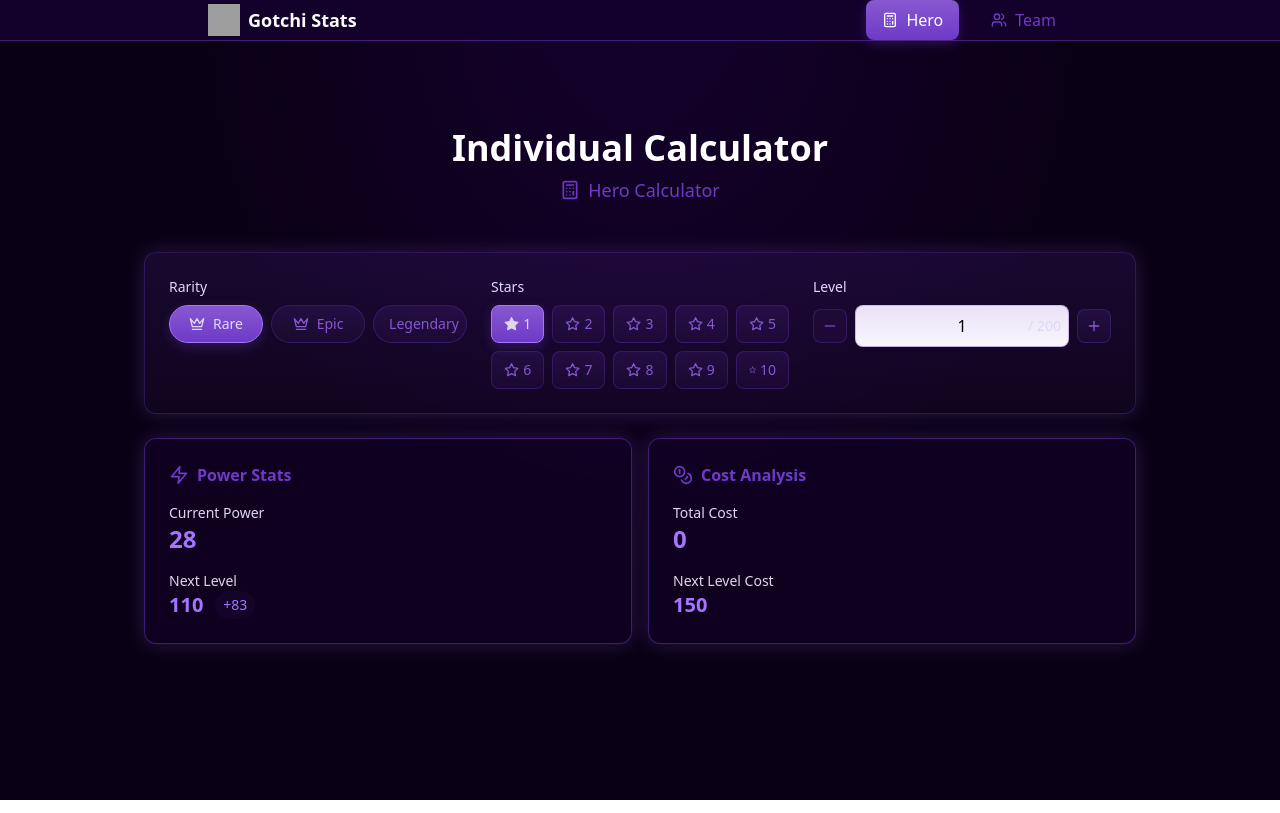
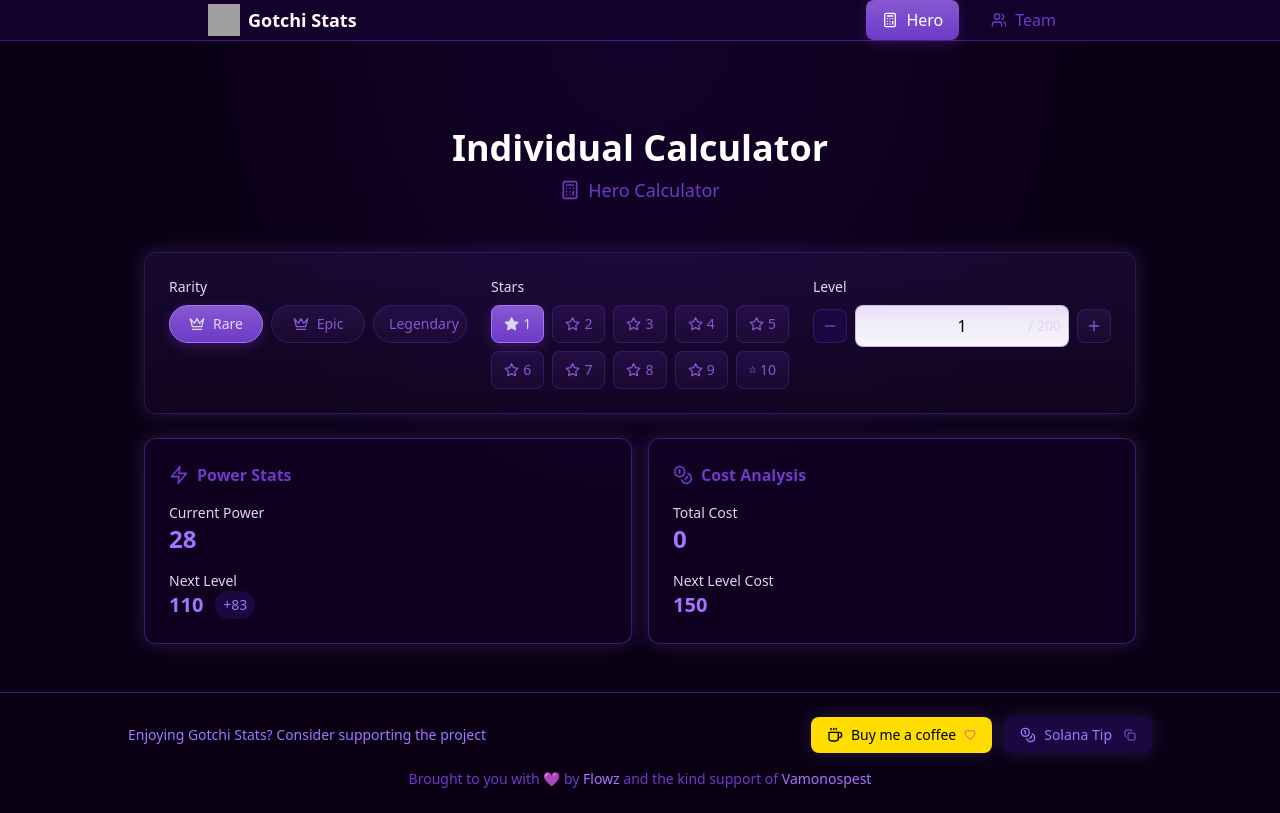
Before and after one commit to FloWsl/sb1-9pdmgk, a React (Vite) app: page / in a window 1280 px wide. Built offline with nearby package versions, Linux system fonts and the light colour scheme; grey boxes are pictures that could not be loaded.

Commit message:
Add files via upload
added tips

```diff
--- a/src/App.tsx
+++ b/src/App.tsx
@@ -1,6 +1,7 @@
 import React from 'react';
 import { RouterProvider, createRouter } from '@tanstack/react-router';
 import { routeTree } from './routeTree';
+import { Footer } from './components/Footer';
 
 // Initialize router with proper configuration
 const router = createRouter({
@@ -17,8 +18,9 @@ declare module '@tanstack/react-router' {
 
 export default function App() {
   return (
-    <div className="min-h-screen bg-galaxy-950 bg-[radial-gradient(ellipse_at_top,_var(--tw-gradient-stops))] from-galaxy-900 via-galaxy-950 to-galaxy-950">
+    <div className="min-h-screen bg-galaxy-950 bg-[radial-gradient(ellipse_at_top,_var(--tw-gradient-stops))] from-galaxy-900 via-galaxy-950 to-galaxy-950 flex flex-col">
       <RouterProvider router={router} />
+      <Footer />
     </div>
   );
 }
--- /dev/null
+++ b/src/components/Footer.tsx
@@ -0,0 +1,67 @@
+import React, { useState } from 'react';
+import { Coffee, Coins, Check, Heart, Copy } from 'lucide-react';
+
+export function Footer() {
+  const [copied, setCopied] = useState(false);
+  const solanaAddress = 'BfF5cipu6QtKtabCGMfJRyq6r3tpy1zRHKhfTHJ6ovPv';
+
+  const handleCopyAddress = async () => {
+    await navigator.clipboard.writeText(solanaAddress);
+    setCopied(true);
+    setTimeout(() => setCopied(false), 2000);
+  };
+
+  return (
+    <footer className="mt-auto py-6 px-4 border-t border-galaxy-700/50 bg-galaxy-950/80 backdrop-blur-sm">
+      <div className="max-w-5xl mx-auto space-y-4">
+        <div className="flex flex-col sm:flex-row items-center justify-between gap-4">
+          <p className="text-galaxy-100 text-sm font-medium">
+            Enjoying Gotchi Stats? Consider supporting the project
+          </p>
+
+          <div className="flex items-center gap-3">
+            <a
+              href="https://buymeacoffee.com/flowz"
+              target="_blank"
+              rel="noopener noreferrer"
+              className="flex items-center gap-2 px-4 py-2 bg-[#FFDD00] text-[#000000] rounded-lg hover:bg-[#FFDD00]/90 transition-all shadow-neon"
+            >
+              <Coffee className="w-4 h-4" />
+              <span className="text-sm font-medium">Buy me a coffee</span>
+              <Heart className="w-3 h-3 text-pink-500" />
+            </a>
+
+            <button
+              onClick={handleCopyAddress}
+              className="flex items-center gap-2 px-4 py-2 bg-galaxy-800 hover:bg-galaxy-700 text-galaxy-100 rounded-lg transition-all shadow-neon group relative"
+              title="Click to copy Solana address"
+            >
+              {copied ? (
+                <>
+                  <Check className="w-4 h-4 text-green-400" />
+                  <span className="text-sm font-medium">Copied!</span>
+                </>
+              ) : (
+                <>
+                  <Coins className="w-4 h-4" />
+                  <span className="text-sm font-medium">Solana Tip</span>
+                  <Copy className="w-3 h-3 ml-1 opacity-75" />
+                </>
+              )}
+
+              <div className="absolute bottom-full right-0 mb-2 w-64 p-2 bg-galaxy-800 text-galaxy-100 text-xs rounded-lg opacity-0 group-hover:opacity-100 transition-opacity shadow-neon border border-galaxy-600">
+                Click to copy: {solanaAddress}
+              </div>
+            </button>
+          </div>
+        </div>
+
+        <div className="text-center text-sm text-galaxy-300">
+          Brought to you with <span className="text-purple-400">💜</span> by{' '}
+          <span className="text-galaxy-100">Flowz</span> and the kind support of{' '}
+          <span className="text-galaxy-100">Vamonospest</span>
+        </div>
+      </div>
+    </footer>
+  );
+}
--- /dev/null
+++ b/src/components/SupportOptions.tsx
@@ -0,0 +1,50 @@
+import React, { useState } from 'react';
+import { Coffee, Coins, Copy, Check } from 'lucide-react';
+
+export function SupportOptions() {
+  const [copied, setCopied] = useState(false);
+  const solanaAddress = 'BfF5cipu6QtKtabCGMfJRyq6r3tpy1zRHKhfTHJ6ovPv';
+
+  const handleCopyAddress = async () => {
+    await navigator.clipboard.writeText(solanaAddress);
+    setCopied(true);
+    setTimeout(() => setCopied(false), 2000);
+  };
+
+  return (
+    <div className="fixed bottom-4 right-4 z-50">
+      <div className="flex flex-col gap-2">
+        <a
+          href="https://buymeacoffee.com/flowz"
+          target="_blank"
+          rel="noopener noreferrer"
+          className="flex items-center gap-2 px-4 py-2 bg-[#FFDD00] text-[#000000] rounded-lg hover:bg-[#FFDD00]/90 transition-all shadow-lg"
+        >
+          <Coffee className="w-5 h-5" />
+          <span className="font-medium">Buy me a coffee</span>
+        </a>
+
+        <button
+          onClick={handleCopyAddress}
+          className="flex items-center gap-2 px-4 py-2 bg-[#9945FF] text-white rounded-lg hover:bg-[#9945FF]/90 transition-all shadow-lg group relative"
+        >
+          {copied ? (
+            <>
+              <Check className="w-5 h-5" />
+              <span className="font-medium">Copied!</span>
+            </>
+          ) : (
+            <>
+              <Coins className="w-5 h-5" />
+              <span className="font-medium">Copy Solana Address</span>
+            </>
+          )}
+
+          <div className="absolute bottom-full right-0 mb-2 w-64 p-2 bg-galaxy-900 text-xs text-galaxy-300 rounded-lg opacity-0 group-hover:opacity-100 transition-opacity">
+            {solanaAddress}
+          </div>
+        </button>
+      </div>
+    </div>
+  );
+}
--- a/tailwind.config.js
+++ b/tailwind.config.js
@@ -13,7 +13,7 @@ export default {
           500: '#8758D1',
           600: '#6E3AC7',
           700: 'rgba(110, 58, 199, 0.3)',
-          800: 'rgba(135, 88, 209, 0.05)',
+          800: '#1a0940',
           900: '#15012D',
           950: '#0A0015',
         },
```
